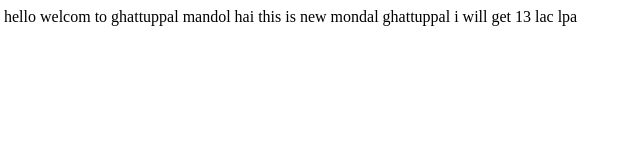
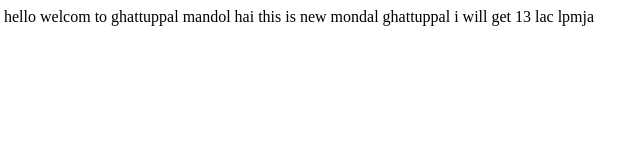
Before and after one commit to msnath/gtpl, a plain HTML site: page index.html in a window 1280 px wide. Shown: the full height of the page, 4-644 px from the left. Drawn offline with Linux system fonts and the light colour scheme.

Commit message:
new line

```diff
--- a/index.html
+++ b/index.html
@@ -2,5 +2,5 @@
 
 	hello welcom to ghattuppal mandol
 	hai this is new mondal ghattuppal
-i will get 13 lac lpa
+i will get 13 lac lpmja
 </html>
```
Also changed, not shown: 1 other file.
